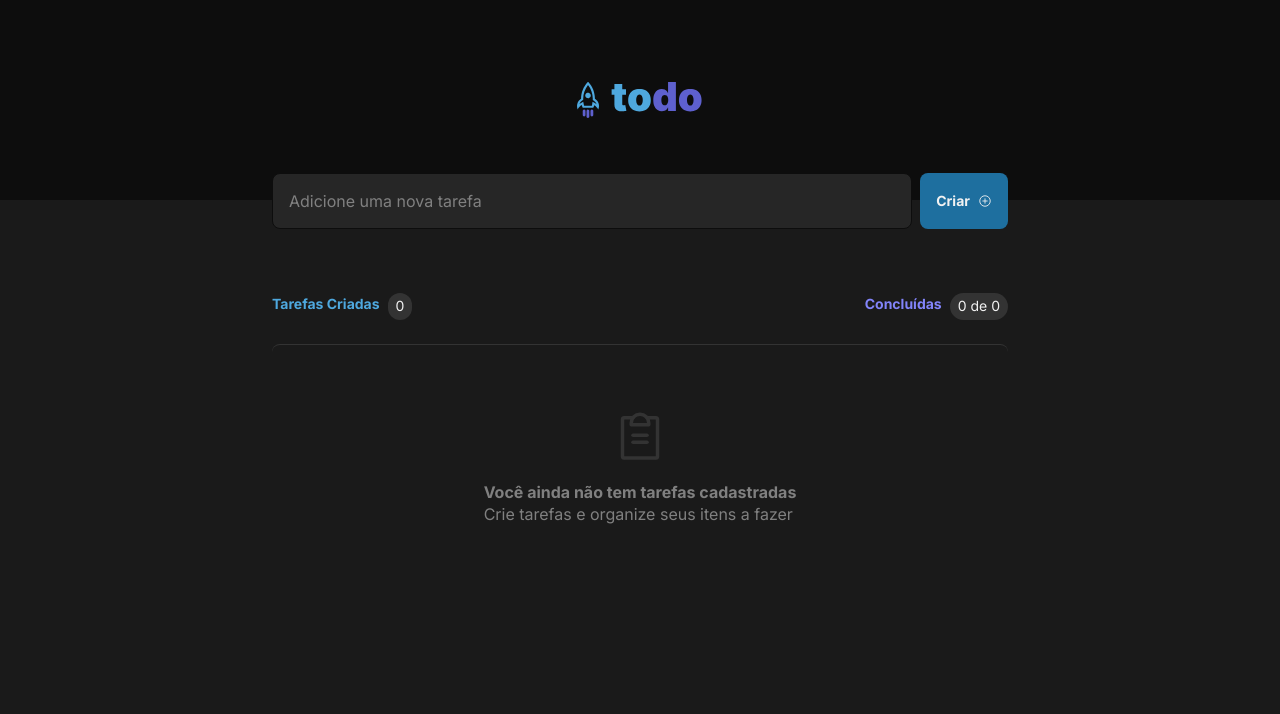
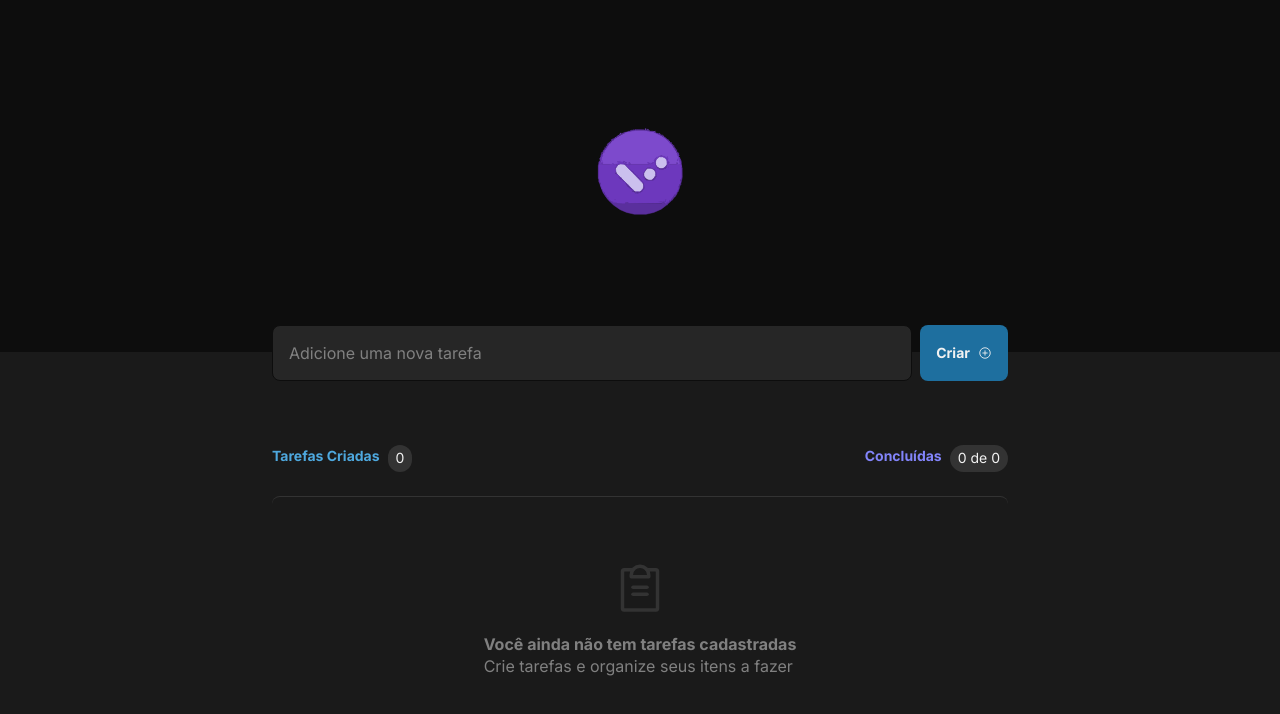
Before and after one commit to ryanadriel/todo-list, a React (Vite) app: page / in a window 1280 px wide. Shown: the top 714 px of the page. Built offline with nearby package versions, Linux system fonts and the light colour scheme.

Commit message:
feat: icon update

```diff
--- a/src/components/Header.module.css
+++ b/src/components/Header.module.css
@@ -6,5 +6,5 @@
 }
 
 .header img {
-  height: 4.8rem;
+  height: 20rem;
 }
```
Also changed, not shown: src/assets/todo-logo.svg.
